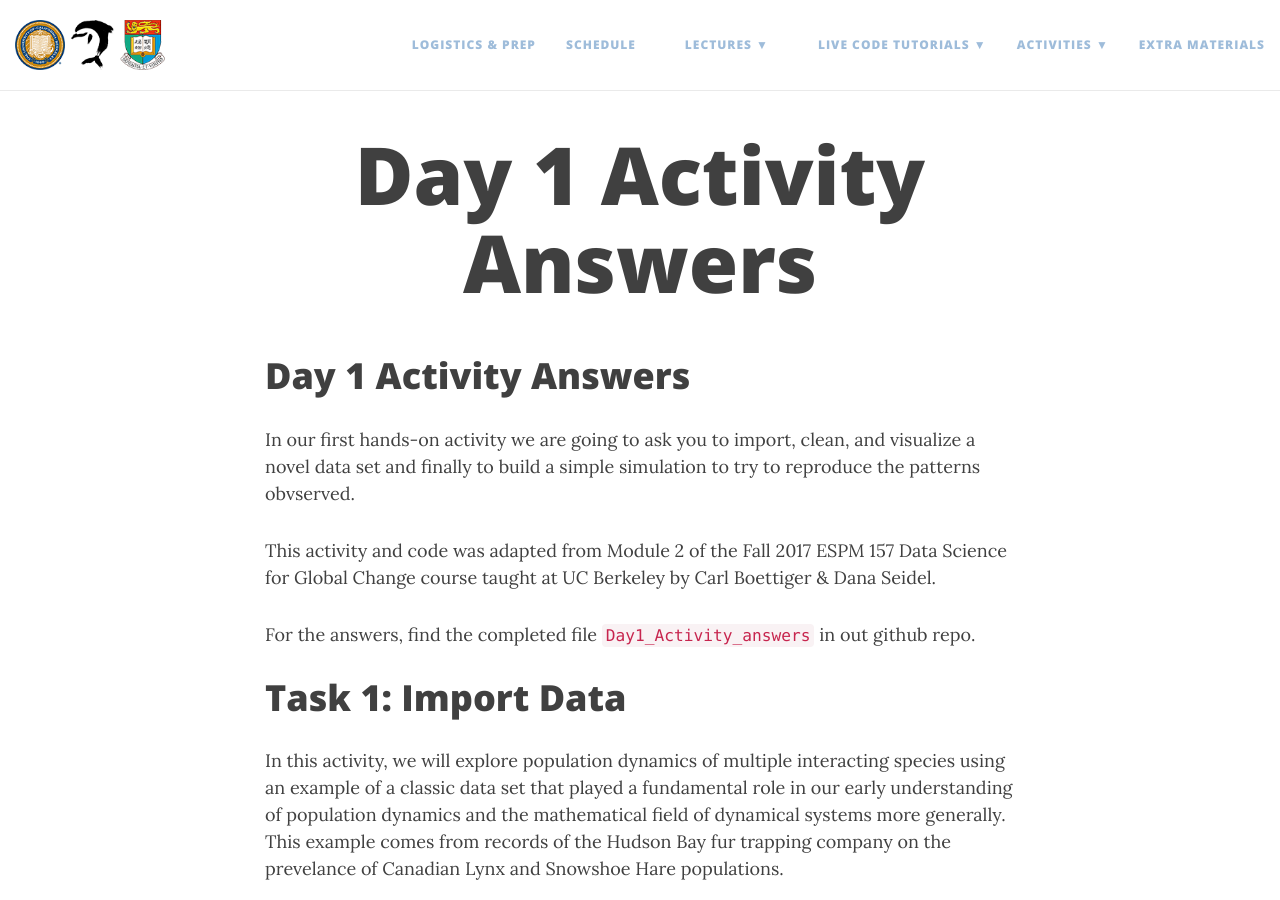
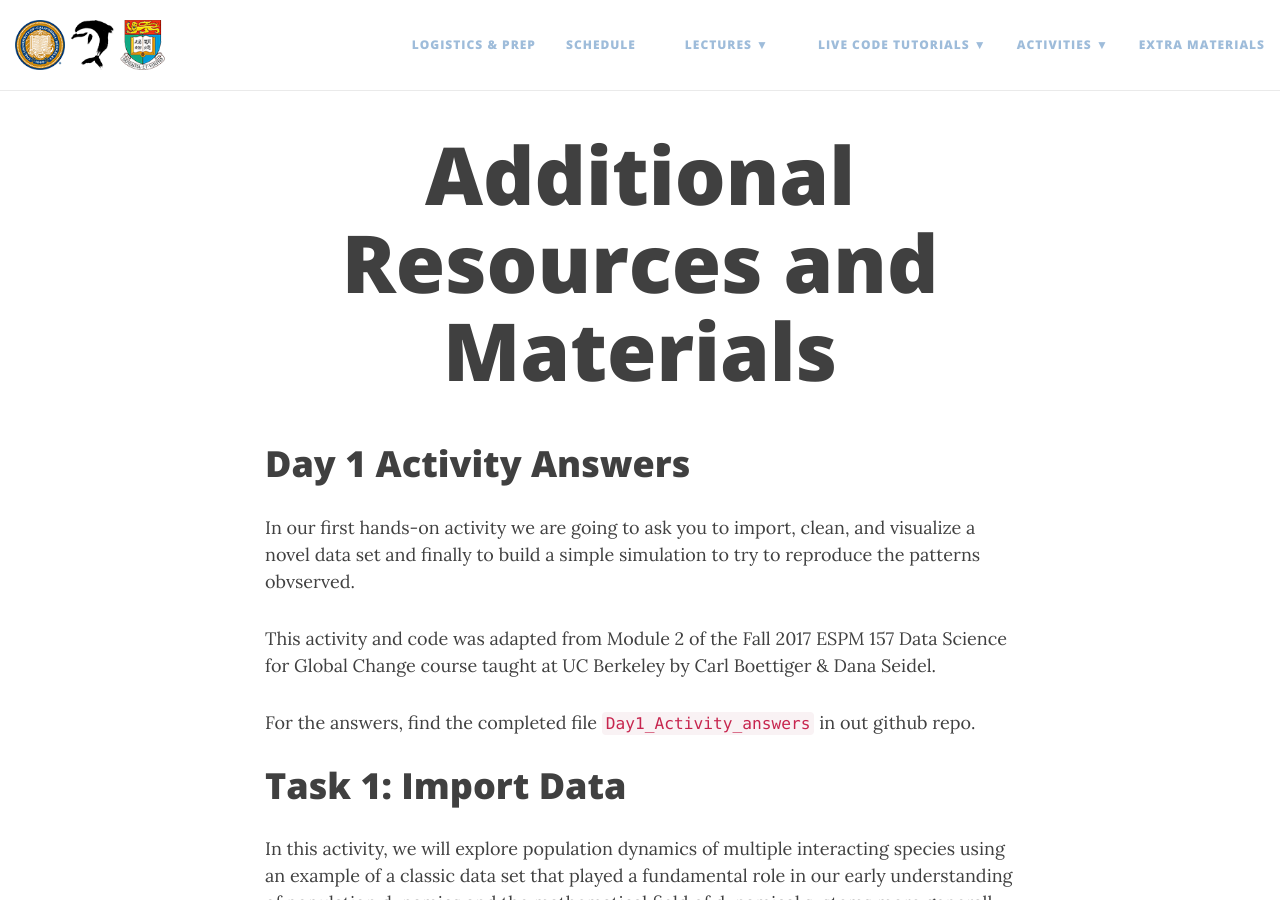
Before and after one commit to dpseidel/MovEco-R-Workshop, a Jekyll site: the page built from Materials/Day1/Day1_activity_answers.md, in a window 1280 px wide and 900 px high. Built offline with Jekyll 4.4.1, drawn with Linux system fonts in a browser that asks for light colours; nearby versions of some CDN libraries; our own code applies the rules of GitHub Pages for plain Markdown files.

Commit message:
testing site title

```diff
--- a/Materials/Day1/Day1_activity_answers.md
+++ b/Materials/Day1/Day1_activity_answers.md
@@ -1,3 +1,9 @@
+---
+layout: page
+title: Additional Resources and Materials
+use-site-title: true
+---
+
 Day 1 Activity Answers
 ================
 
```
Also changed, not shown: extra.md (+1 -1 lines).
